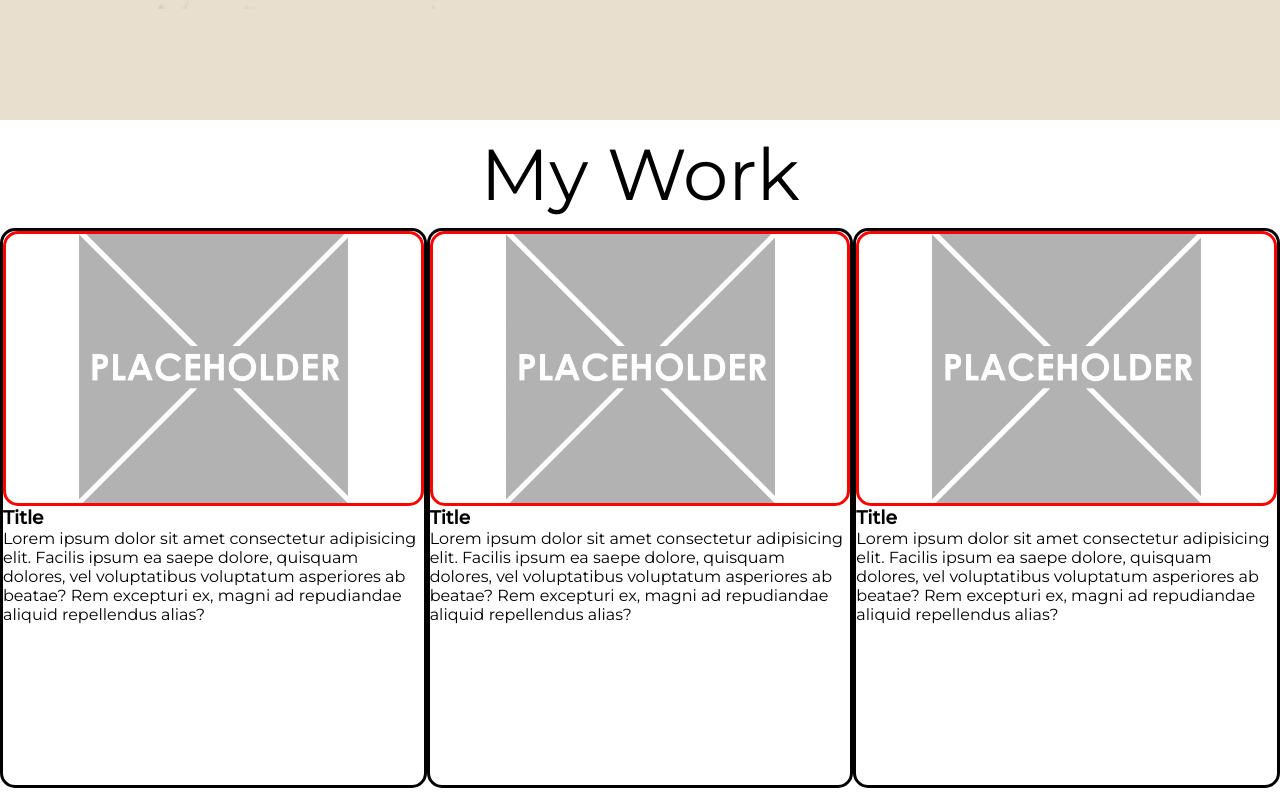
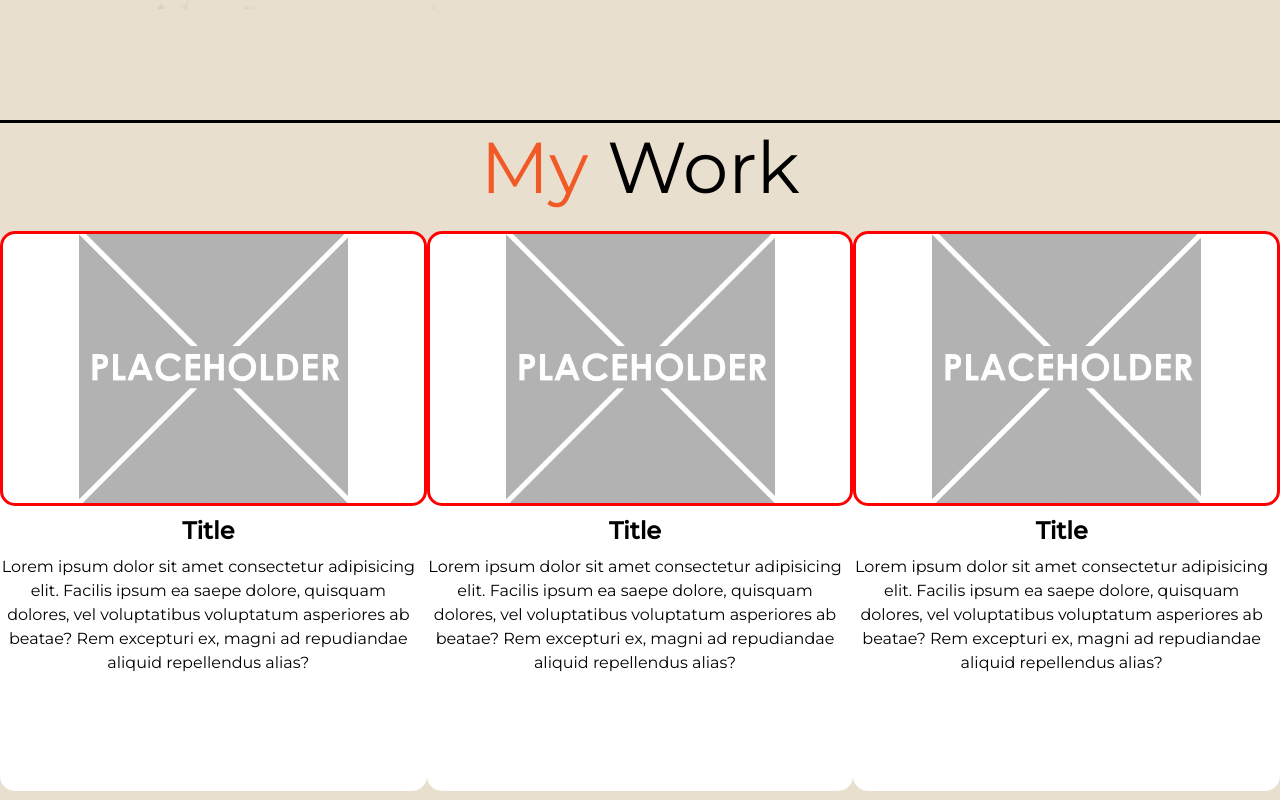
Before and after one commit to SherrickM/Portfolio, a plain HTML site: page index.html in a window 1280 px wide. Shown: the part 680-1480 px from the top of the page. Drawn offline with Linux system fonts and the light colour scheme.

Commit message:
updated html my work section

```diff
--- a/index.html
+++ b/index.html
@@ -60,9 +60,9 @@
     </section>
 
     <!-- Work Section -->
-
-    <h2 id="work"> <span></span> My  Work</h2>
     <section class="work" >
+    <h2 id="work"> <span>My</span>  Work </h2>
+      <div class="flex-main-container">
 
         <div class="flex-container-3">
           <div class="flex-item-4 work-img-1"></div>
@@ -83,6 +83,7 @@
           <div class="flex-item-5">
             <h3>Title</h3>
             <p>Lorem ipsum dolor sit amet consectetur adipisicing elit. Facilis ipsum ea saepe dolore, quisquam dolores, vel voluptatibus voluptatum asperiores ab beatae? Rem excepturi ex, magni ad repudiandae aliquid repellendus alias?</p>
+          </div>
         </div>
       </div>
 
--- a/style.css
+++ b/style.css
@@ -3,6 +3,7 @@
   padding: 0;
   box-sizing: border-box;
   font-family: 'Montserrat', sans-serif;
+  /* background-color: #e9dfce; */
 }
 
 /* Navigation Bar */
@@ -111,22 +112,30 @@ span{
 }
 /* Work CSS */
 .work{
+  /* display: flex;
+   */
+  background-color: #e9dfce ;
+  height: 100vh;
+}
+.flex-main-container{
   display: flex;
   justify-content: space-around;
-  height: 100vh;
-  /* background-color: #e9dfce ; */
+  /* border: solid black; */
+  margin-top: 10px;
+  /* background-color: #e9dfce; */
 }
 h2 {
   text-align: center;
   font-size: 72px;
   font-weight: 400;
-  margin-top: 10px;
+  /* margin-top: 10px; */
   padding-bottom: 10px;
+  border-top: solid #000000;
   /* background-color: #e9dfce; */
 }
 .flex-container-3{
-  border: solid #000000;
-  /* background-color: #ffffff; */
+  /* border: solid #000000; */
+  background-color: #ffffff;
   height: 560px;
   width: 429px;
   display: flex;
@@ -160,6 +169,17 @@ h2 {
   border-radius: 15px;
 }
 
+.flex-item-5 h3{
+  text-align: center;
+  font-size: 24px ;
+  padding: 10px 10px 0px 0px;
+}
+.flex-item-5 p{
+  text-align: center;
+  padding: 10px 10px 0px 0px;
+  line-height: 1.5;
+}
+
 /* .flex-container-3 h3{
   background-color: #e9dfce;
 }
@@ -173,6 +193,7 @@ h2 {
   border: solid black;
   display: flex;
   justify-content: space-around;
+  align-items: center;
   height: 100vh;
 
 }
@@ -187,6 +208,7 @@ h2 {
 .flex-container-5 {
   display: flex;
   flex-direction: column;
+  /* justify-content: center; */
   border: solid red;
   height: 560px;
   width: 689px;
```
Lines whose indentation alone changed are shown as unchanged.
